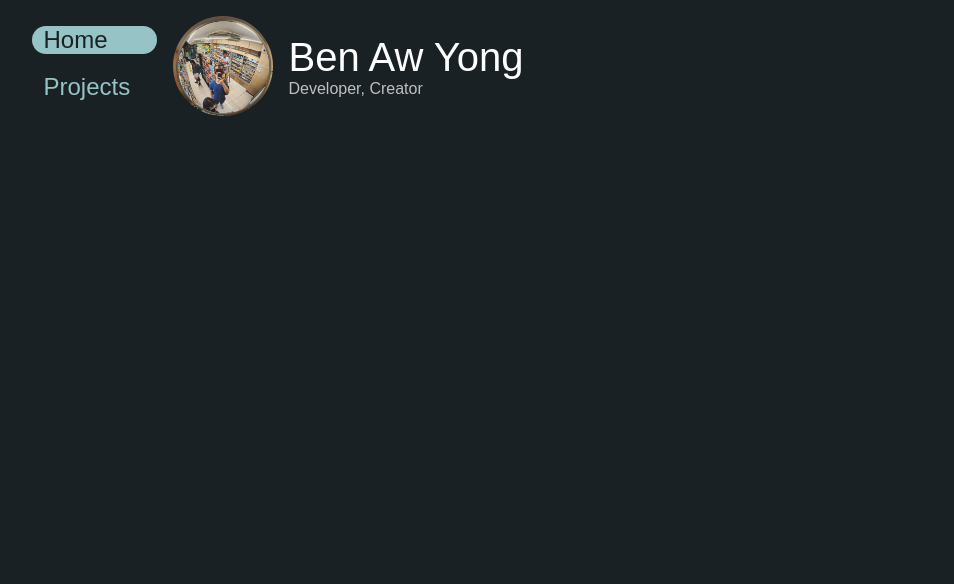
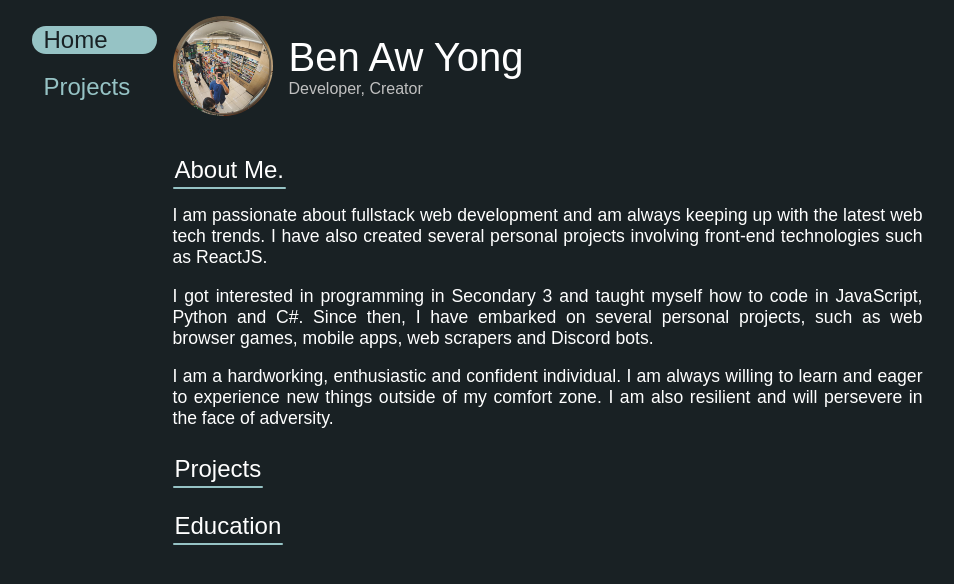
Before and after one commit to herbalvegetable/personal-portfolio, a Next.js app in the folder webapp/: page / in a window 1280 px wide. Shown: the top 584 px of the page, without its empty margins (163-1117 px from the left). Built offline with nearby package versions, Linux system fonts and the light colour scheme; a web font is replaced by a local one.

Commit message:
add paragraph and title components

```diff
--- /dev/null
+++ b/webapp/components/Collage/Collage.module.css
@@ -0,0 +1,3 @@
+.collage{
+
+}
--- a/webapp/components/Handle/Handle.module.css
+++ b/webapp/components/Handle/Handle.module.css
@@ -6,6 +6,8 @@
 
     flex: 1;
     width: 100%;
+
+    margin-bottom: 2em;
 
     /* background-color: black; */
 }
--- a/webapp/components/Paragraph/Paragraph.js
+++ b/webapp/components/Paragraph/Paragraph.js
@@ -0,0 +1,16 @@
+import { useState, useEffect, useRef } from 'react';
+
+import styles from './Paragraph.module.css';
+
+export default function Paragraph({ children }) {
+
+    useEffect(() => {
+
+    }, []);
+
+    return (
+        <div className={styles.paragraph}>
+            {children}
+        </div>
+    )
+}
--- a/webapp/components/Paragraph/Paragraph.module.css
+++ b/webapp/components/Paragraph/Paragraph.module.css
@@ -0,0 +1,6 @@
+.paragraph{
+    text-align: justify;
+    margin-bottom: 1em;
+
+    font-size: 1.1em;
+}
--- a/webapp/components/Title/Title.js
+++ b/webapp/components/Title/Title.js
@@ -0,0 +1,17 @@
+import { useState, useEffect, useRef } from 'react';
+
+import styles from './Title.module.css';
+
+export default function Title({ children }) {
+
+    useEffect(() => {
+
+    }, []);
+
+    return (
+        <div className={styles.title}>
+            <div className={styles.text}>{children}</div>
+            <div className={styles.underline}></div>
+        </div>
+    )
+}
--- a/webapp/components/Title/Title.module.css
+++ b/webapp/components/Title/Title.module.css
@@ -0,0 +1,17 @@
+.title{
+    align-self: flex-start;
+    margin-top: 0.5em;
+    margin-bottom: 1em;
+}
+
+.title .text{
+    font-size: 1.5em;
+    padding: 0 2px;
+    padding-bottom: 3px;
+}
+
+.title .underline{
+    border-radius: 20px;
+    height: 2px;
+    background-color: #96C3C5;
+}
--- a/webapp/layout/PageContainer/PageContainer.js
+++ b/webapp/layout/PageContainer/PageContainer.js
@@ -24,7 +24,7 @@ export default function PageContainer({ children }) {
     return (
         <>
             <Head>
-                <title>Ben Aw Yong</title>
+                <title>Ben Aw Yong - Portfolio</title>
                 <meta name="description" content="Generated by create next app" />
                 <meta name="viewport" content="width=device-width, initial-scale=1" />
                 <link rel="icon" href="/favicon.ico" />
--- a/webapp/src/pages/index.js
+++ b/webapp/src/pages/index.js
@@ -4,6 +4,8 @@ import styles from '@/styles/Home.module.css';
 
 import PageContainer from 'layout/PageContainer/PageContainer';
 import Handle from 'components/Handle/Handle';
+import Paragraph from 'components/Paragraph/Paragraph';
+import Title from 'components/Title/Title';
 
 export default function Home() {
 	return (
@@ -11,7 +13,22 @@ export default function Home() {
 			<Handle
 				imgSrc={'/media/pfp01.png'}
 				name={'Ben Aw Yong'}
-				desc={'Developer, Creator'}/>
+				desc={'Developer, Creator'} />
+
+			<Title>About Me.</Title>
+			<Paragraph>
+				I am passionate about fullstack web development and am always keeping up with the latest web tech trends. I have also created several personal projects involving front-end technologies such as ReactJS.
+			</Paragraph>
+			<Paragraph>
+				I got interested in programming in Secondary 3 and taught myself how to code in JavaScript, Python and C#. Since then, I have embarked on several personal projects, such as web browser games, mobile apps, web scrapers and Discord bots.
+			</Paragraph>
+			<Paragraph>
+				I am a hardworking, enthusiastic and confident individual. I am always willing to learn and eager to experience new things outside of my comfort zone. I am also resilient and will persevere in the face of adversity.
+			</Paragraph>
+
+			<Title>Projects</Title>
+
+			<Title>Education</Title>
 		</PageContainer>
-  	)
+	)
 }
```
Also changed, not shown: webapp/components/Collage/Collage.js (added, +16 -0 lines).
